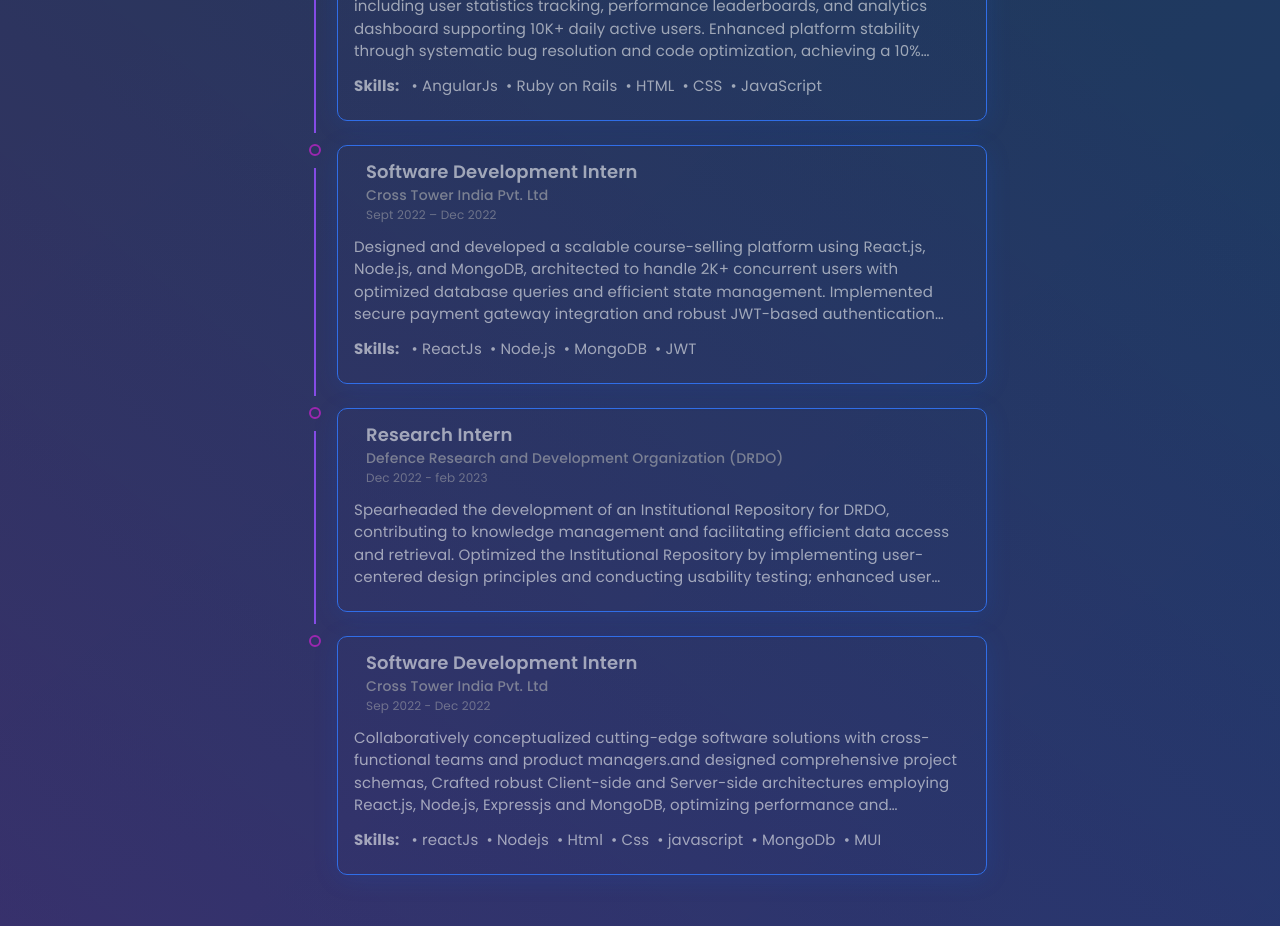
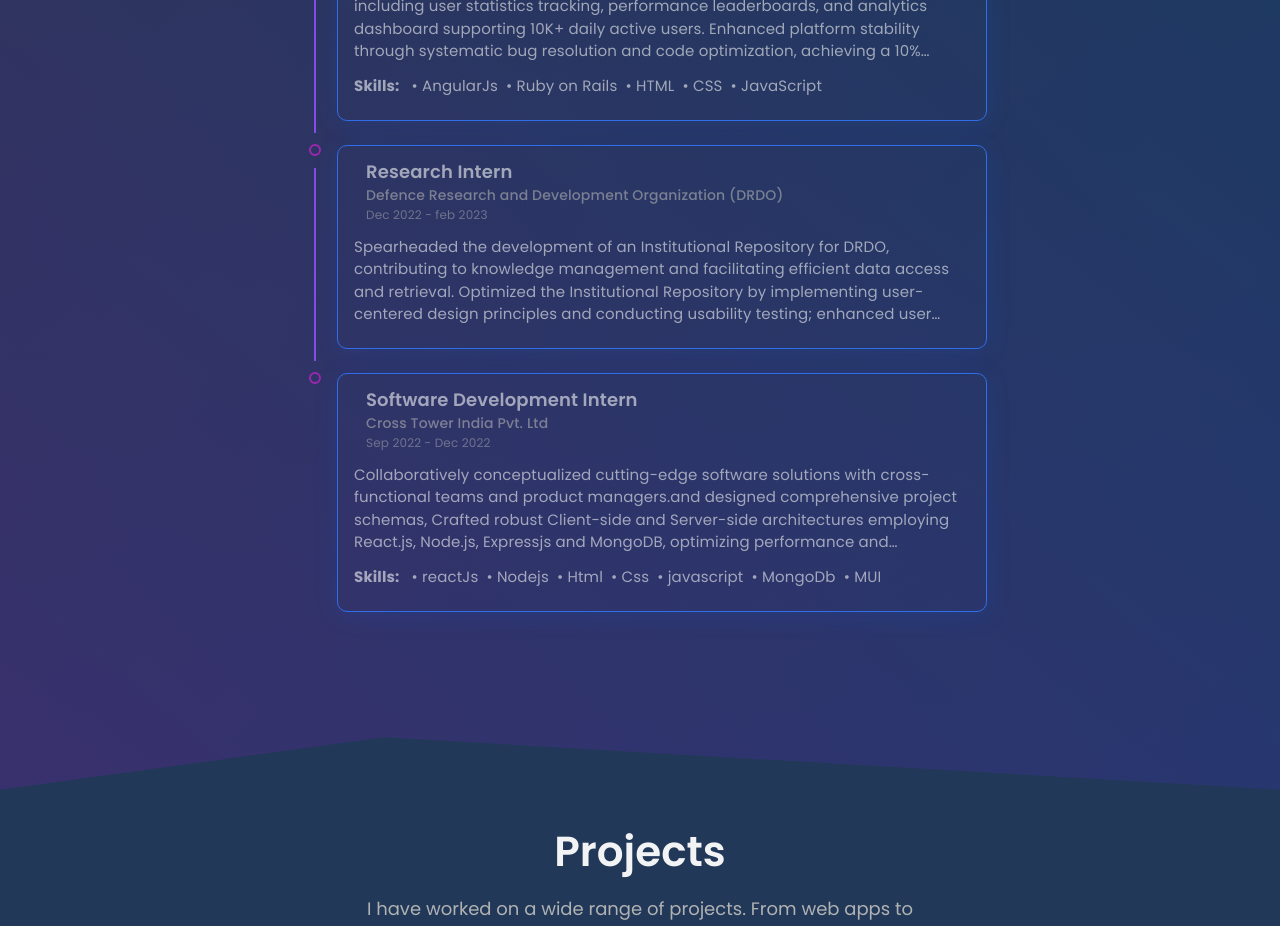
Before and after one commit to sahilarora02/Sahil-Arora-portfolio, a React (Create React App) app: page / in a window 1280 px wide. Shown: the part 2440-3366 px from the top of the page. Built offline with nearby package versions, Linux system fonts and the light colour scheme.

Commit message:
Refactor constants.js to update internship details, correcting the ID for the Software Development Intern role and streamlining the description for clarity.

```diff
--- a/src/data/constants.js
+++ b/src/data/constants.js
@@ -228,26 +228,13 @@ export const experiences = [
   },
   {
     id: 2,
-    role: "Software Development Intern",
-    company: "Cross Tower India Pvt. Ltd",
-    date: "Sept 2022 – Dec 2022",
-    desc: "Designed and developed a scalable course-selling platform using React.js, Node.js, and MongoDB, architected to handle 2K+ concurrent users with optimized database queries and efficient state management. Implemented secure payment gateway integration and robust JWT-based authentication system, ensuring PCI compliance and maintaining security standards during the development cycle.",
-    skills: [
-      "ReactJs",
-      "Node.js",
-      "MongoDB",
-      "JWT"
-    ]
-  },
-  {
-    id: 3,
     role: "Research Intern",
     company: "Defence Research and Development Organization (DRDO)",
     date: "Dec 2022 - feb 2023",
     desc: "Spearheaded the development of an Institutional Repository for DRDO, contributing to knowledge management and facilitating efficient data access and retrieval. Optimized the Institutional Repository by implementing user-centered design principles and conducting usability testing; enhanced user experience, resulting 20% improvement in search functionality. ",
   },
   {
-    id: 2,
+    id: 3,
     role: "Software Development Intern",
     company: "Cross Tower India Pvt. Ltd ",
     date: "Sep 2022 - Dec 2022",
```
